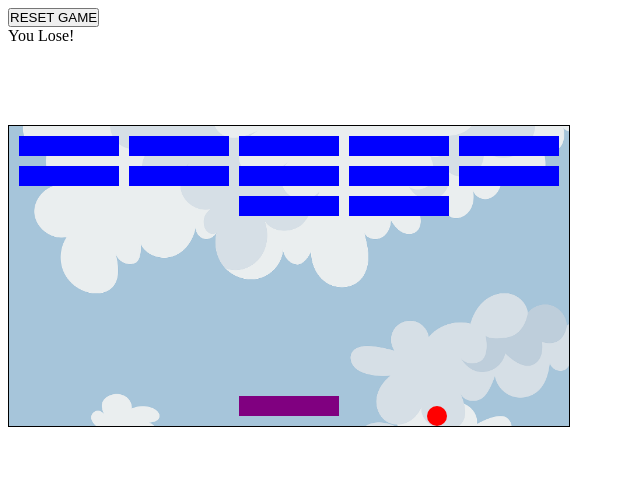
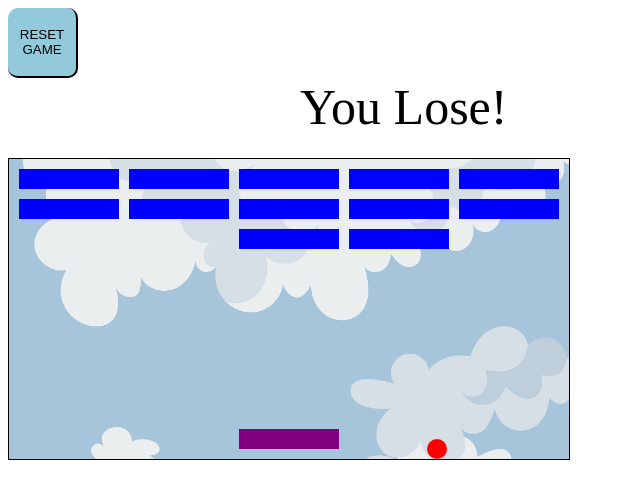
Before and after one commit to Gitmazter/Games-grupp6, a plain HTML site: page index.html in a window 1280 px wide. Shown: the whole page, without its empty margins (0-640 px from the left). Drawn offline with Linux system fonts and the light colour scheme.

Commit message:
style changes

```diff
--- a/main.css
+++ b/main.css
@@ -30,3 +30,24 @@
     border-radius: 10px;
     background-color: red;
   }
+  button {
+    width: 70px;
+    height: 70px;
+    background-color: rgb(146, 202, 219);
+    border-radius: 10px;
+    border-style: outset;
+    border-top: none;
+    border-left: none;
+  }
+
+  #reset:hover {
+    border-style: inset;
+    border-bottom: none;
+    border-right: none;
+  }
+
+  #score {
+    position: absolute;
+    font-size: 50px;
+    left: 20px;
+  }
--- a/script.js
+++ b/script.js
@@ -214,3 +214,5 @@ function changeDirection() {
     return;
   }
 }
+
+scoreDisplay.style.left = 300 + "px";
```
